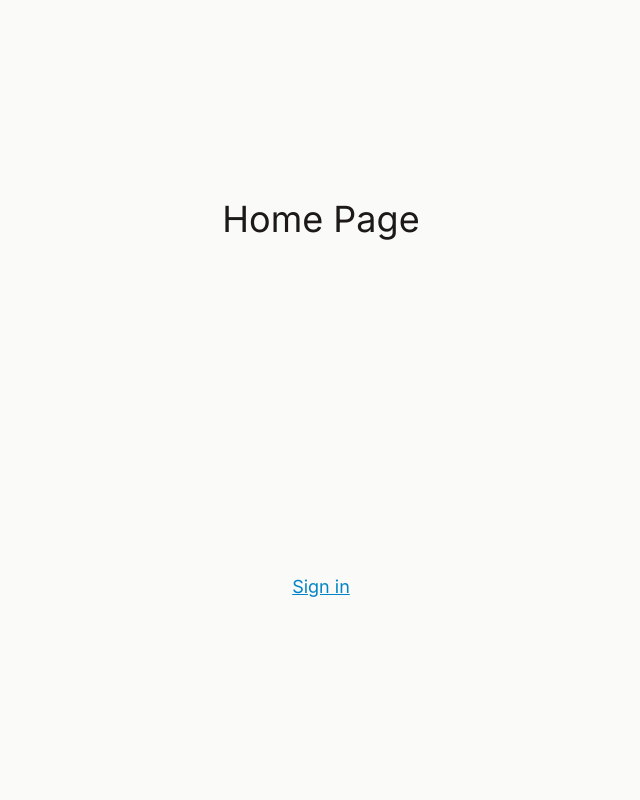
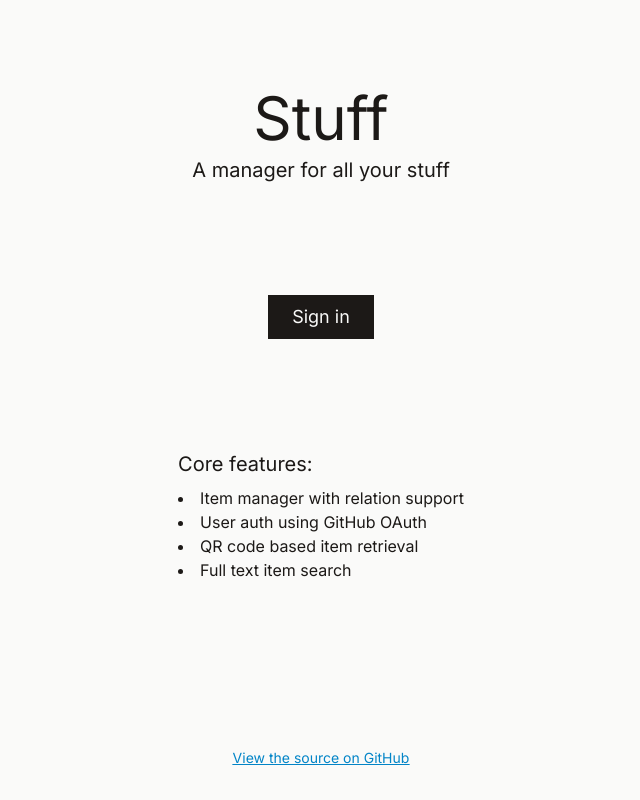
Before and after one commit to stopnoanime/stuff-manager, a Next.js app: page / in a window 1280 px wide. Shown: the whole page, without its empty margins (319-959 px from the left). Built offline with nearby package versions, Linux system fonts and the light colour scheme; no server answers.

Commit message:
Add homepage

```diff
--- /dev/null
+++ b/app/_ui/homepage/dashboard-button.tsx
@@ -0,0 +1,25 @@
+import { auth, signIn } from "@/auth";
+import Link from "next/link";
+
+export default async function GoToDashboardButton() {
+  const session = await auth();
+
+  if (!session)
+    return (
+      <form
+        action={async () => {
+          "use server";
+          await signIn("github", { redirectTo: "/dashboard" });
+        }}
+      >
+        <button className="black-button text-lg">Sign in</button>
+      </form>
+    );
+
+  return (
+    <Link className="black-button text-lg" href="/dashboard">
+      {" "}
+      Go to dashboard{" "}
+    </Link>
+  );
+}
--- a/app/_ui/item/item-form.tsx
+++ b/app/_ui/item/item-form.tsx
@@ -137,7 +137,7 @@ export default function ItemForm({
         {actionState?.message && <p>{actionState.message}</p>}
       </div>
 
-      <button className="md:col-span-2 px-6 py-2 bg-stone-900 text-stone-50 focus-outline outline-offset-2">
+      <button className="md:col-span-2 black-button">
         {defaultValue ? "Edit" : "Create"}
       </button>
     </form>
--- a/app/_ui/items/items-tree.tsx
+++ b/app/_ui/items/items-tree.tsx
@@ -6,7 +6,7 @@ export default function ItemsTree({ items }: { items: ItemWithPath[] }) {
     return <div className="font-light text-lg pt-4">No items</div>;
 
   return (
-    <ul className="list-disc ml-4">
+    <ul className="list-disc list-inside">
       {items.map((item) => (
         <li key={item.id} style={{ marginLeft: item.depth * 20 }}>
           <Link href={`/dashboard/items/${item.id}`} className="link text-lg">
--- a/app/globals.css
+++ b/app/globals.css
@@ -23,20 +23,20 @@ body {
   @apply py-2 px-4 h-20;
 }
 
-.textarea {
-  @apply resize-none w-full h-full p-4 bg-stone-50;
-}
-
-.textarea,
-.styled-input,
 .default-border {
   @apply border border-solid border-stone-900;
 }
 
-.textarea,
-.styled-input,
 .focus-outline {
   @apply outline-slate-900 focus:outline outline-2;
+}
+
+.textarea {
+  @apply resize-none w-full h-full p-4 bg-stone-50 default-border focus-outline;
+}
+
+.styled-input {
+  @apply px-[10px] py-[6px] w-full bg-stone-50 default-border focus-outline;
 }
 
 .textarea::placeholder,
@@ -44,6 +44,6 @@ body {
   @apply text-stone-400 opacity-100;
 }
 
-.styled-input {
-  @apply px-[10px] py-[6px] w-full bg-stone-50;
+.black-button {
+  @apply px-6 py-2 bg-stone-900 text-stone-50 focus-outline outline-offset-2;
 }
--- a/app/page.tsx
+++ b/app/page.tsx
@@ -1,28 +1,31 @@
-import { auth, signIn } from "@/auth";
 import Link from "next/link";
+import GoToDashboardButton from "./_ui/homepage/dashboard-button";
 
-export default async function Page() {
-  const session = await auth();
-
+export default function Page() {
   return (
     <main className="min-h-screen grid place-items-center p-8">
-      <h1 className="text-4xl"> Home Page </h1>
-      {!!session && (
-        <Link className="link text-lg" href="/dashboard">
-          {" "}
-          Go to dashboard{" "}
+      <div className="text-center">
+        <h1 className="text-6xl mb-2"> Stuff </h1>
+        <h2 className="text-xl"> A manager for all your stuff </h2>
+      </div>
+
+      <GoToDashboardButton></GoToDashboardButton>
+
+      <div>
+        <h2 className="text-xl mb-2">Core features:</h2>
+        <ul className="list-disc list-inside">
+          <li>Item manager with relation support</li>
+          <li>User auth using GitHub OAuth</li>
+          <li>QR code based item retrieval</li>
+          <li>Full text item search</li>
+        </ul>
+      </div>
+
+      <footer className="mt-auto text-sm link">
+        <Link href="https://github.com/stopnoanime/stuff-manager">
+          View the source on GitHub
         </Link>
-      )}
-      {!session && (
-        <form
-          action={async () => {
-            "use server";
-            await signIn("github", { redirectTo: "/dashboard" });
-          }}
-        >
-          <button className="link text-lg">Sign in</button>
-        </form>
-      )}
+      </footer>
     </main>
   );
 }
```
